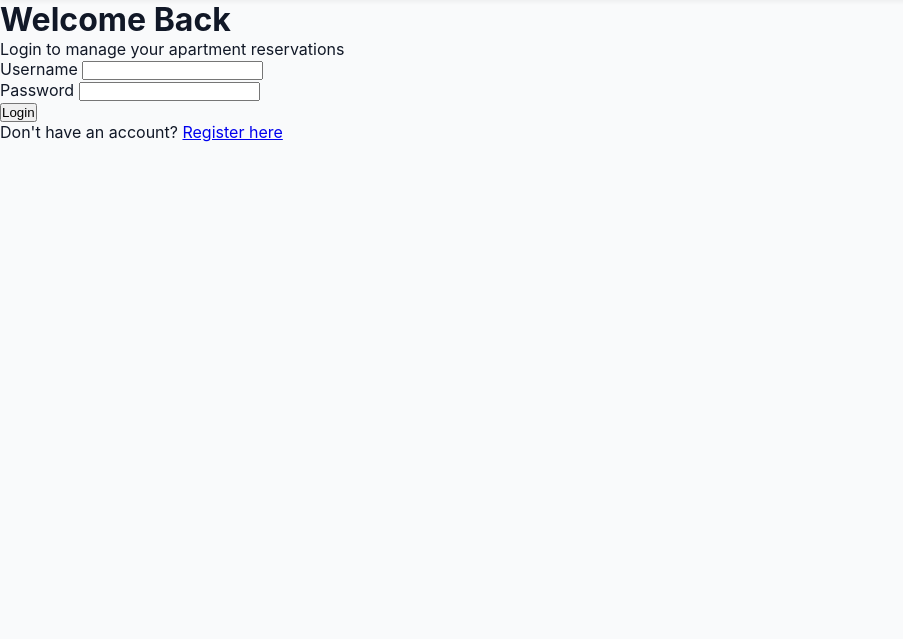
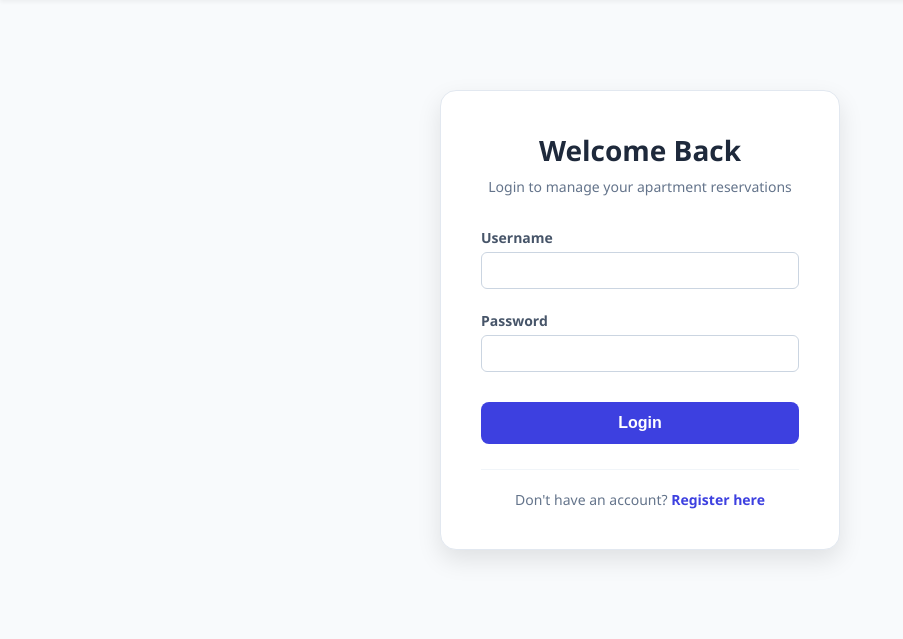
Before and after one commit to ramosjarod04-creator/apartment, a Django app: page /login/ in a window 1280 px wide. Shown: the part 51-690 px from the top of the page, without its empty margins (0-903 px from the left). Run offline with Django 5.2, Linux system fonts and the light colour scheme.

Commit message:
Update login.html

```diff
--- a/reservations/templates/registration/login.html
+++ b/reservations/templates/registration/login.html
@@ -3,25 +3,90 @@
 {% block title %}Login - Apartment Reservation{% endblock %}
 
 {% block content %}
-<div class="auth-container">
-    <div class="auth-card">
-        <div class="auth-header">
-            <h1>Welcome Back</h1>
-            <p>Login to manage your apartment reservations</p>
+<div style="
+    display: flex;
+    justify-content: center;
+    align-items: center;
+    min-height: 80vh;
+    font-family: 'Segoe UI', Roboto, sans-serif;
+    background-color: #f8fafc;
+">
+    <div style="
+        background: white;
+        padding: 40px;
+        border-radius: 16px;
+        box-shadow: 0 10px 25px rgba(0,0,0,0.1);
+        width: 100%;
+        max-width: 400px;
+        border: 1px solid #e2e8f0;
+    ">
+        <div style="text-align: center; margin-bottom: 30px;">
+            <h1 style="font-size: 28px; color: #1e293b; margin-bottom: 8px;">Welcome Back</h1>
+            <p style="color: #64748b; font-size: 14px;">Login to manage your apartment reservations</p>
         </div>
 
-        <form method="post" class="auth-form">
+        <form method="post">
             {% csrf_token %}
 
-            {% include 'atomic/atoms/input.html' with name='username' label='Username' type='text' required=True %}
-            {% include 'atomic/atoms/input.html' with name='password' label='Password' type='password' required=True %}
+            <div class="form-logic-wrapper" style="
+                display: flex;
+                flex-direction: column;
+                gap: 20px;
+            ">
+                <div style="display: flex; flex-direction: column; gap: 8px;">
+                    {% include 'atomic/atoms/input.html' with name='username' label='Username' type='text' required=True %}
+                </div>
 
-            <button type="submit" class="btn btn-primary btn-block">Login</button>
+                <div style="display: flex; flex-direction: column; gap: 8px;">
+                    {% include 'atomic/atoms/input.html' with name='password' label='Password' type='password' required=True %}
+                </div>
+
+                <button type="submit" style="
+                    background-color: #3d40e0;
+                    color: white;
+                    padding: 12px;
+                    border: none;
+                    border-radius: 8px;
+                    font-weight: 600;
+                    font-size: 16px;
+                    cursor: pointer;
+                    transition: background 0.3s;
+                    margin-top: 10px;
+                ">
+                    Login
+                </button>
+            </div>
         </form>
 
-        <div class="auth-footer">
-            <p>Don't have an account? <a href="{% url 'register' %}" class="link">Register here</a></p>
+        <div style="
+            margin-top: 25px;
+            padding-top: 20px;
+            border-top: 1px solid #f1f5f9;
+            text-align: center;
+            font-size: 14px;
+            color: #64748b;
+        ">
+            <p>Don't have an account?
+                <a href="{% url 'register' %}" style="color: #3d40e0; text-decoration: none; font-weight: 600;">
+                    Register here
+                </a>
+            </p>
         </div>
     </div>
 </div>
+
+<style>
+    .form-logic-wrapper input {
+        width: 100%;
+        padding: 10px;
+        border: 1px solid #cbd5e1;
+        border-radius: 6px;
+        margin-top: 4px;
+    }
+    .form-logic-wrapper label {
+        font-weight: 600;
+        font-size: 14px;
+        color: #475569;
+    }
+</style>
 {% endblock %}
```
